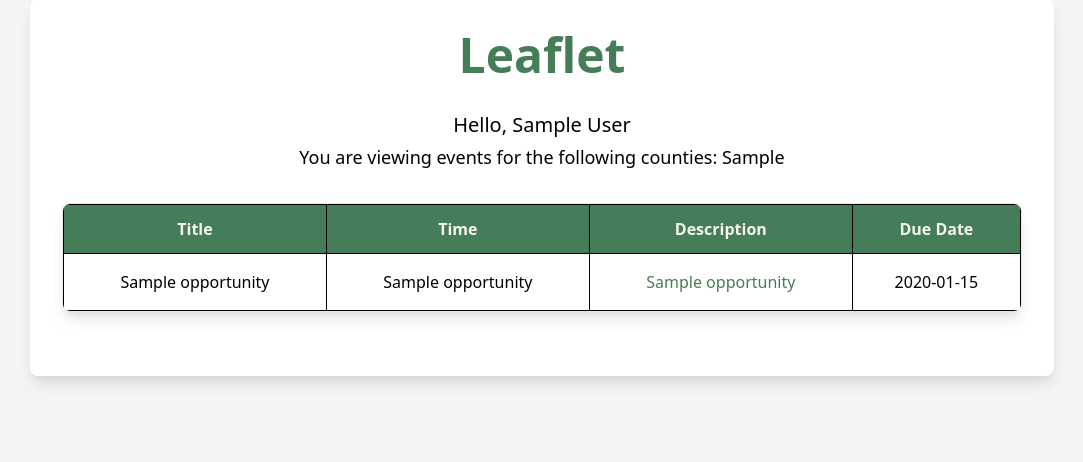
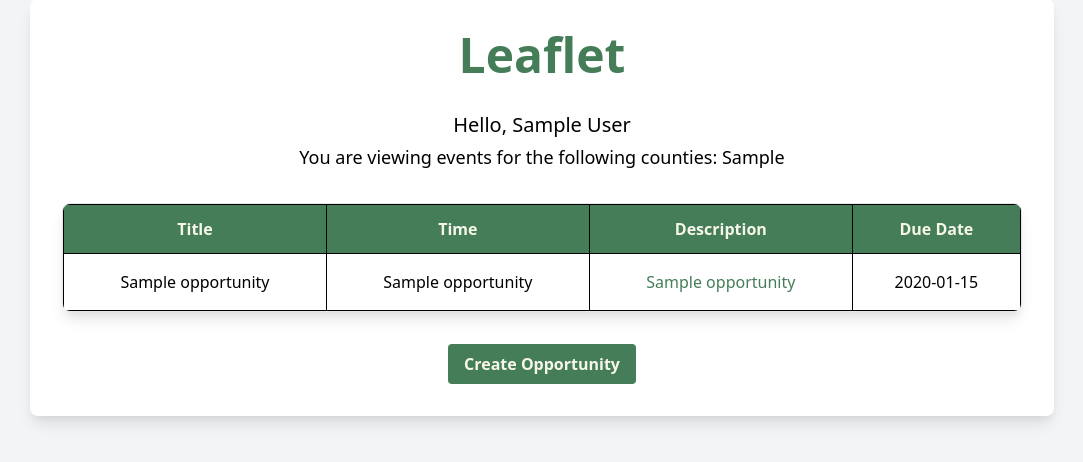
Before and after one commit to KeshavNarang/Leaflet, a Flask app: template templates/index.html in a window 1280 px wide. Shown: the part 73-535 px from the top of the page, without its empty margins (98-1181 px from the left). Run offline with Flask 3, Linux system fonts and the light colour scheme; a user stored in the database is signed in; tables that the repository leaves empty hold one stand-in row (values such as "Sample post"); the template is opened without the code that fills it: most values are stand-ins (such as "Sample title", 1, 10 or a date in 2020); some libraries are stand-ins or nearby versions.

Commit message:
make opportunities addable by anyone

```diff
--- a/templates/index.html
+++ b/templates/index.html
@@ -55,8 +55,8 @@
     </div>
 
     <div class="space-x-4 mt-8 flex flex-wrap gap-4 justify-center">
+      <a class="bg-primary hover:bg-green-600 text-secondary font-bold py-2 px-4 rounded focus:outline-none focus:shadow-outline" href="{{ url_for('create_opportunity') }}">Create Opportunity</a>
       {% if current_user.email in ADMIN_EMAILS %}
-        <a class="bg-primary hover:bg-green-600 text-secondary font-bold py-2 px-4 rounded focus:outline-none focus:shadow-outline" href="{{ url_for('create_opportunity') }}">Create Opportunity</a>
         <a class="bg-primary hover:bg-green-600 text-secondary font-bold py-2 px-4 rounded focus:outline-none focus:shadow-outline" href="{{ url_for('view_users') }}">View Users</a>
       {% endif %}
 
```
